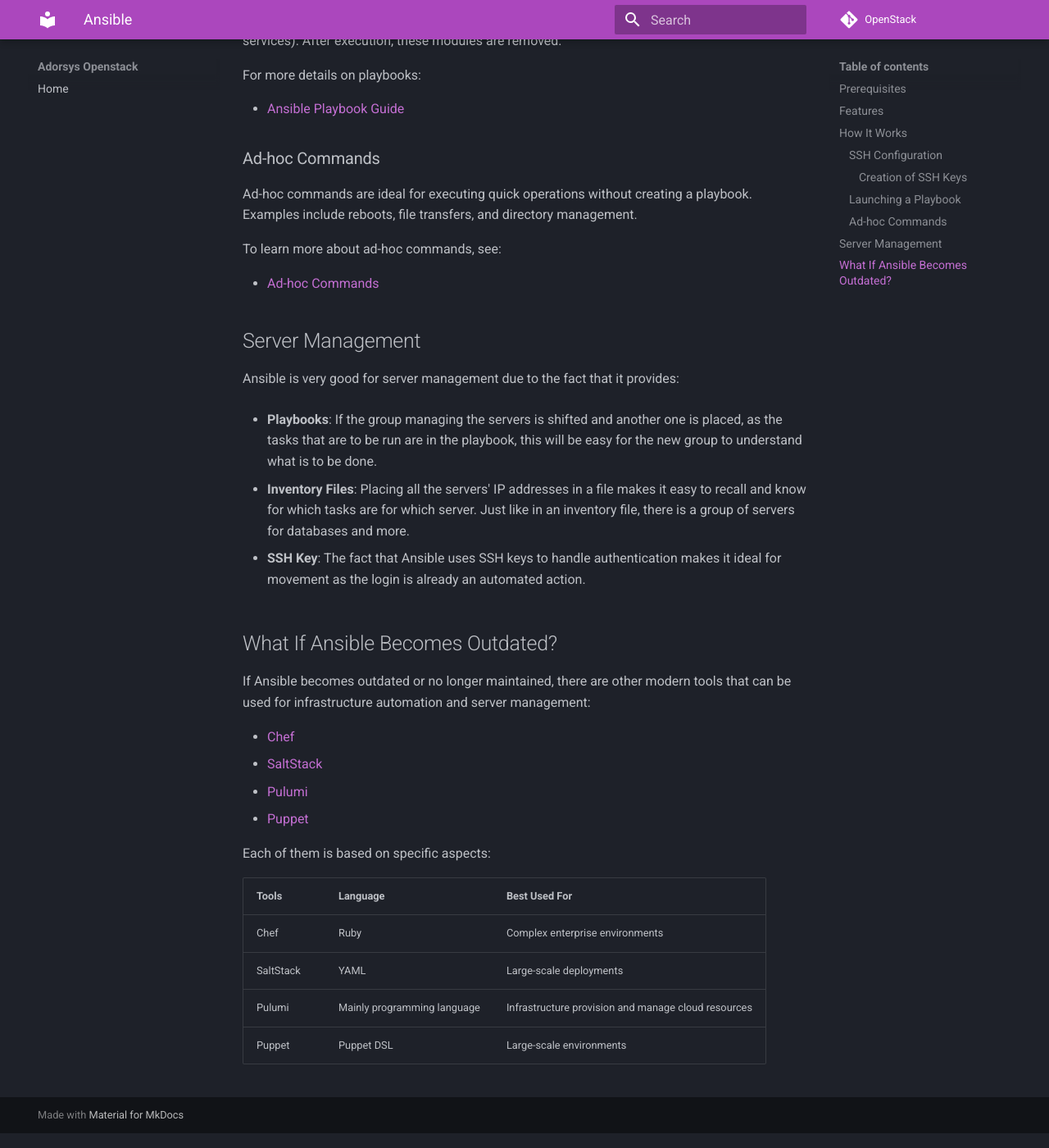
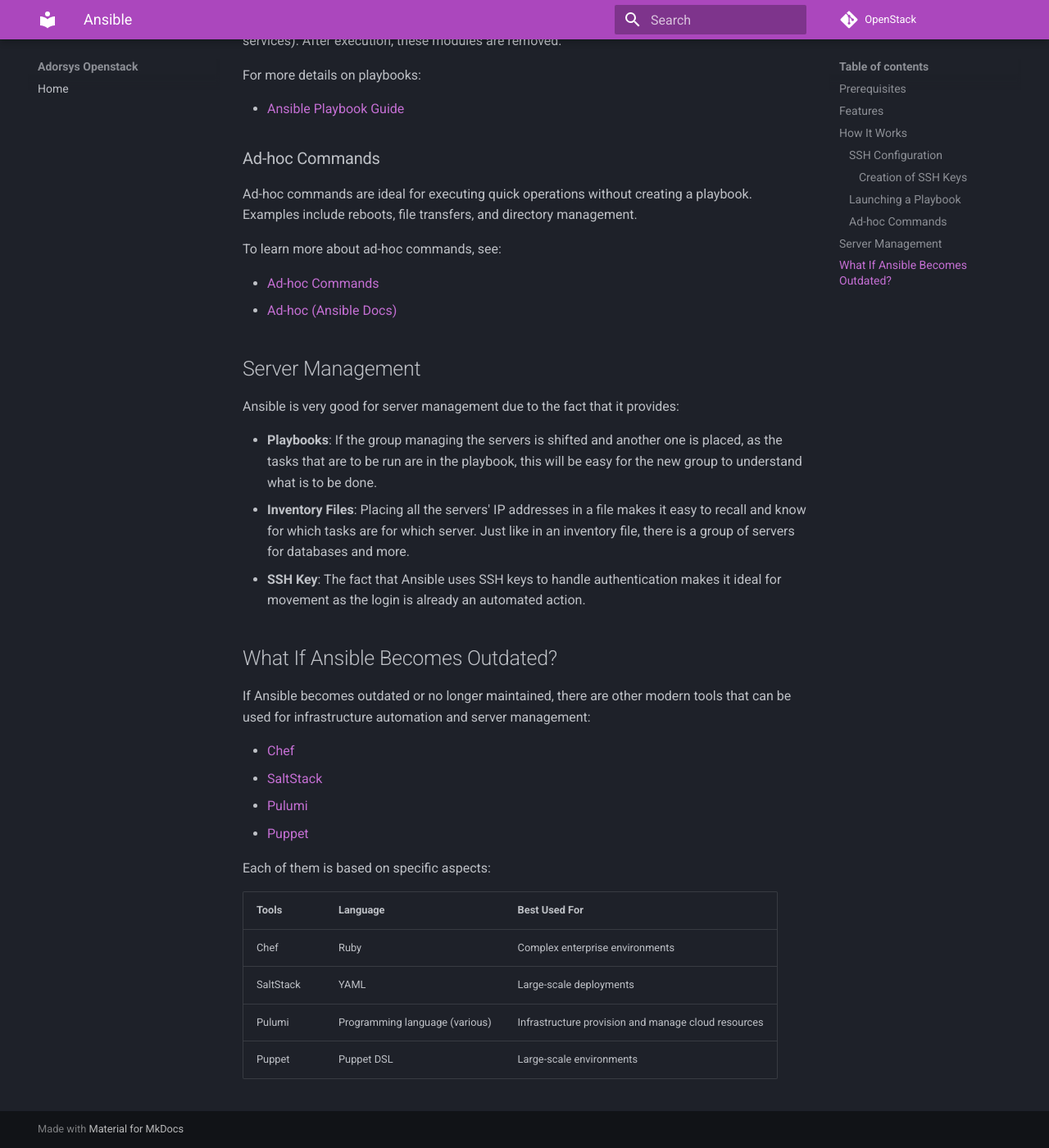
Before and after one commit to ADORSYS-GIS/openstack, an MkDocs documentation site: the page built from docs/ansible_docs.md, in a window 1280 px wide and 1400 px high, scrolled down 1493 px. Shown: the whole window at 82% size. Built offline with MkDocs 1.6.1 and Material for MkDocs 9.7.7, drawn with Linux system fonts in a browser that asks for light colours; comment, search, counter and statistics services are not loaded.

Commit message:
docs: updated ansibledocs.md

```diff
--- a/docs/ansible_docs.md
+++ b/docs/ansible_docs.md
@@ -63,15 +63,14 @@
 To learn more about ad-hoc commands, see:
 
 - [Ad-hoc Commands](/docs/tutorials/ansible_tuto.md)
+- [Ad-hoc (Ansible Docs)](https://docs.ansible.com/ansible/2.8/user_guide/intro_adhoc.html)
 
 ## Server Management
 
 Ansible is very good for server management due to the fact that it provides:
 
 - **Playbooks**: If the group managing the servers is shifted and another one is placed, as the tasks that are to be run are in the playbook, this will be easy for the new group to understand what is to be done.
-
 - **Inventory Files**: Placing all the servers' IP addresses in a file makes it easy to recall and know for which tasks are for which server. Just like in an inventory file, there is a group of servers for databases and more.
-
 - **SSH Key**: The fact that Ansible uses SSH keys to handle authentication makes it ideal for movement as the login is already an automated action.
 
 ## What If Ansible Becomes Outdated?
@@ -85,9 +84,9 @@
 
 Each of them is based on specific aspects:
 
-Tools     | Language               | Best Used For
-----------|------------------------|----------------------------------------------
-Chef      | Ruby                   | Complex enterprise environments
-SaltStack | YAML                   | Large-scale deployments
-Pulumi    | Mainly programming language | Infrastructure provision and manage cloud resources
-Puppet    | Puppet DSL             | Large-scale environments
+| Tools     | Language                   | Best Used For                                   |
+|-----------|----------------------------|-------------------------------------------------|
+| Chef      | Ruby                       | Complex enterprise environments                 |
+| SaltStack | YAML                       | Large-scale deployments                         |
+| Pulumi    | Programming language (various) | Infrastructure provision and manage cloud resources |
+| Puppet    | Puppet DSL                 | Large-scale environments                        |
```
